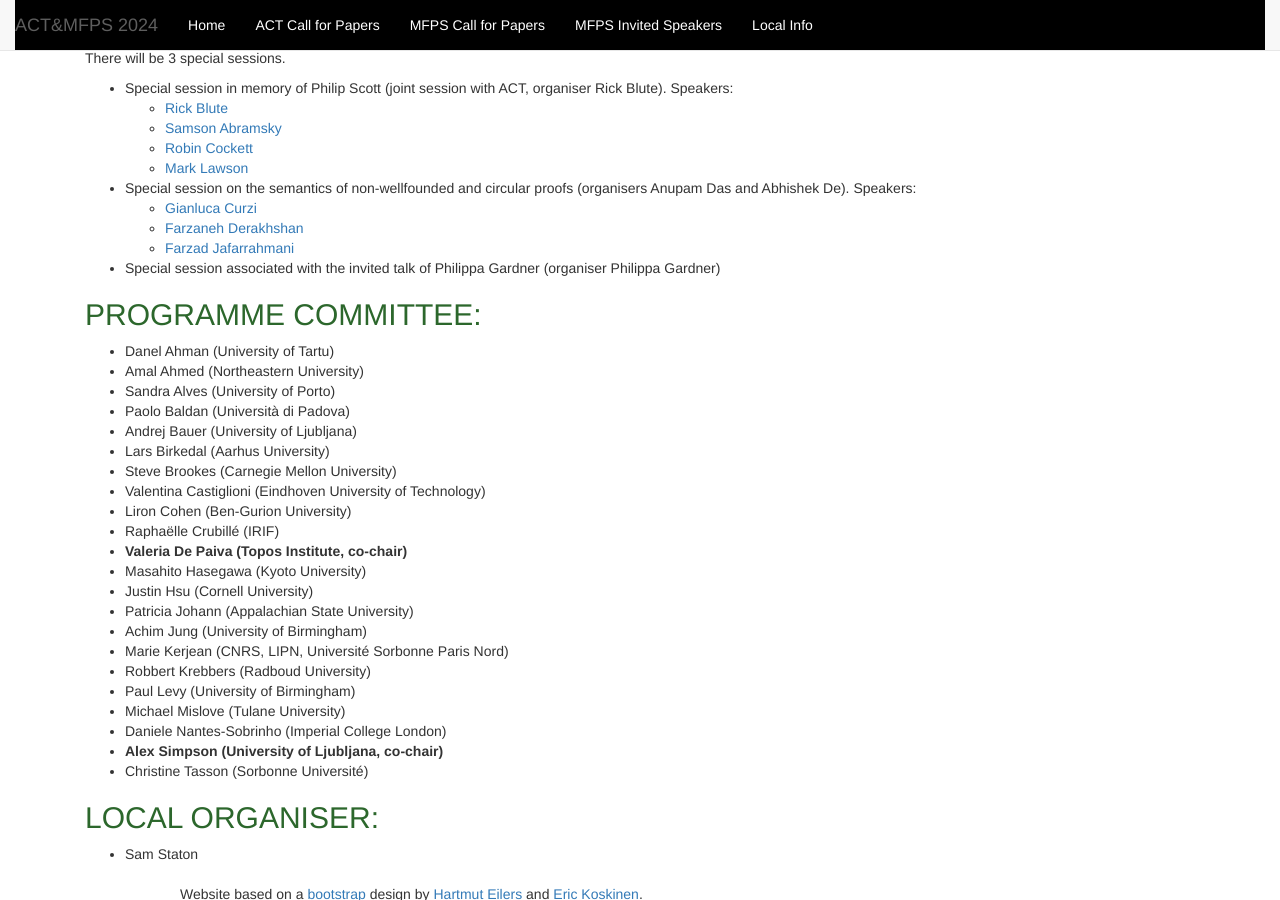
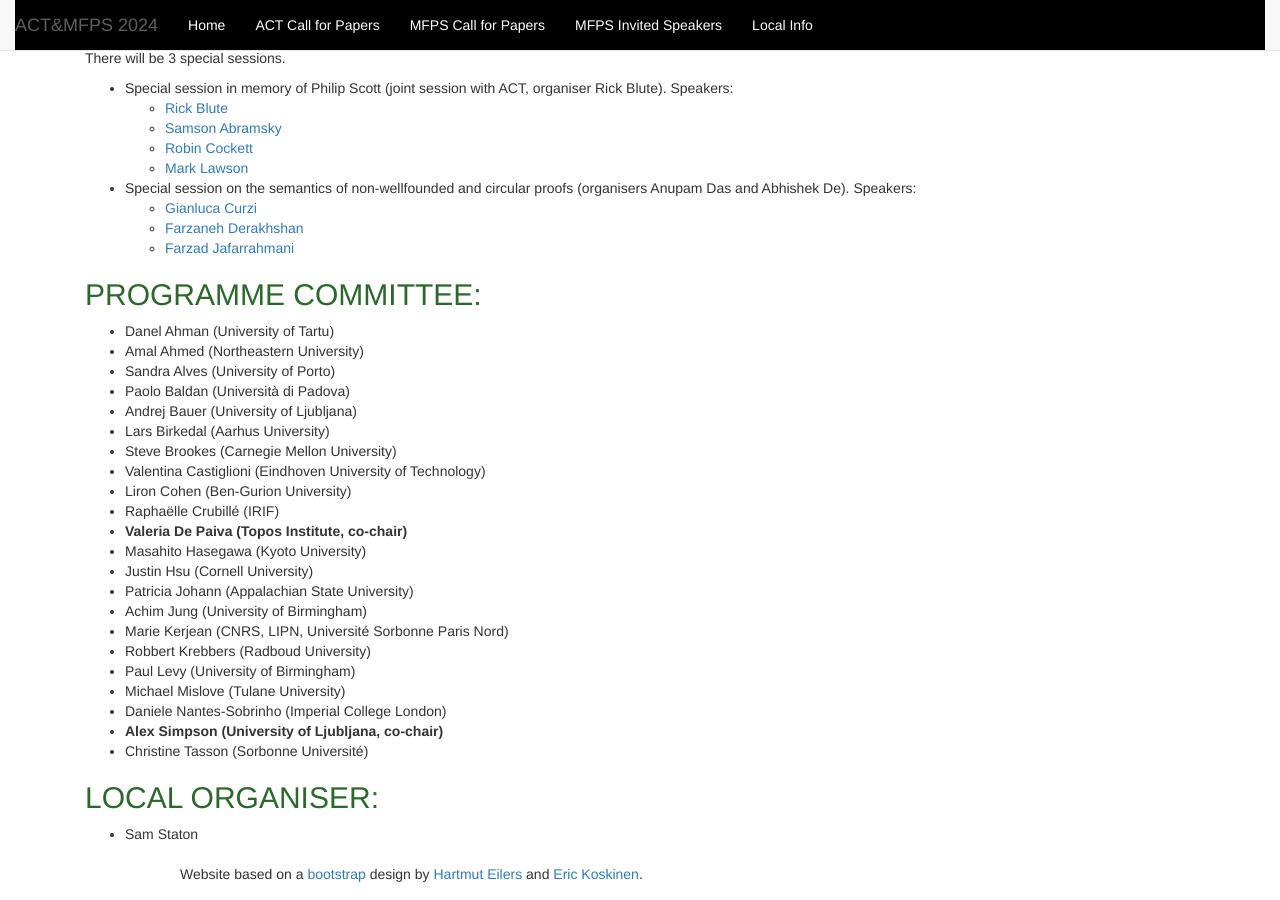
Before and after one commit to oxford24/oxford24.github.io, a Jekyll site: the page built from mfps_cfp.md, in a window 1280 px wide and 900 px high, scrolled down 1398 px. Built offline with Jekyll 4.4.1, drawn with Linux system fonts in a browser that asks for light colours.

Commit message:
small edit

```diff
--- a/mfps_cfp.md
+++ b/mfps_cfp.md
@@ -70,7 +70,6 @@ There will be 3 special sessions.
     - [Gianluca Curzi](https://gianlucacurzi.com/ )
     - [Farzaneh Derakhshan](http://gauss.cs.iit.edu/~fderakhshan/ )
     - [Farzad Jafarrahmani](https://sites.google.com/site/farzadjafarrahmani/home )
-* Special session associated with the invited talk of Philippa Gardner (organiser Philippa Gardner)
 
 ## PROGRAMME COMMITTEE:
 
```
